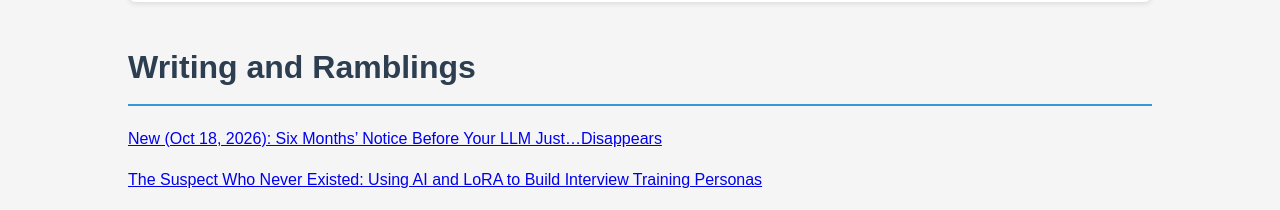
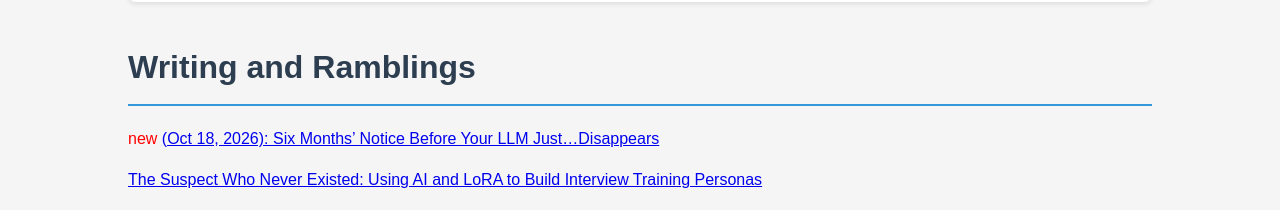
Before and after one commit to michaelgeiser/Geisersoft-com_repo, a plain HTML site: page index.html in a window 1280 px wide. Shown: the part 2562-2772 px from the top of the page. Drawn offline with Linux system fonts and the light colour scheme.

Commit message:
text change

```diff
--- a/index.html
+++ b/index.html
@@ -108,7 +108,7 @@
             <section>
                 <h2>Writing and Ramblings</h2>
 
-                <p><a href="https://medium.com/@mgeiser_33377/six-months-notice-before-your-llm-just-disappears-ab49aec188ae" target="_blank">New (Oct 18, 2026): Six Months’ Notice Before Your LLM Just…Disappears</a></p>
+                <p><font color="red">new</font> <a href="https://medium.com/@mgeiser_33377/six-months-notice-before-your-llm-just-disappears-ab49aec188ae" target="_blank">(Oct 18, 2026): Six Months’ Notice Before Your LLM Just…Disappears</a></p>
 
                 <p><a href="https://medium.com/@mgeiser_33377/the-suspect-who-never-existed-using-lora-to-build-interview-training-personas-45a15a04b30d" target="_blank">The Suspect Who Never Existed: Using AI and LoRA to Build Interview Training Personas</a></p>
 
```
